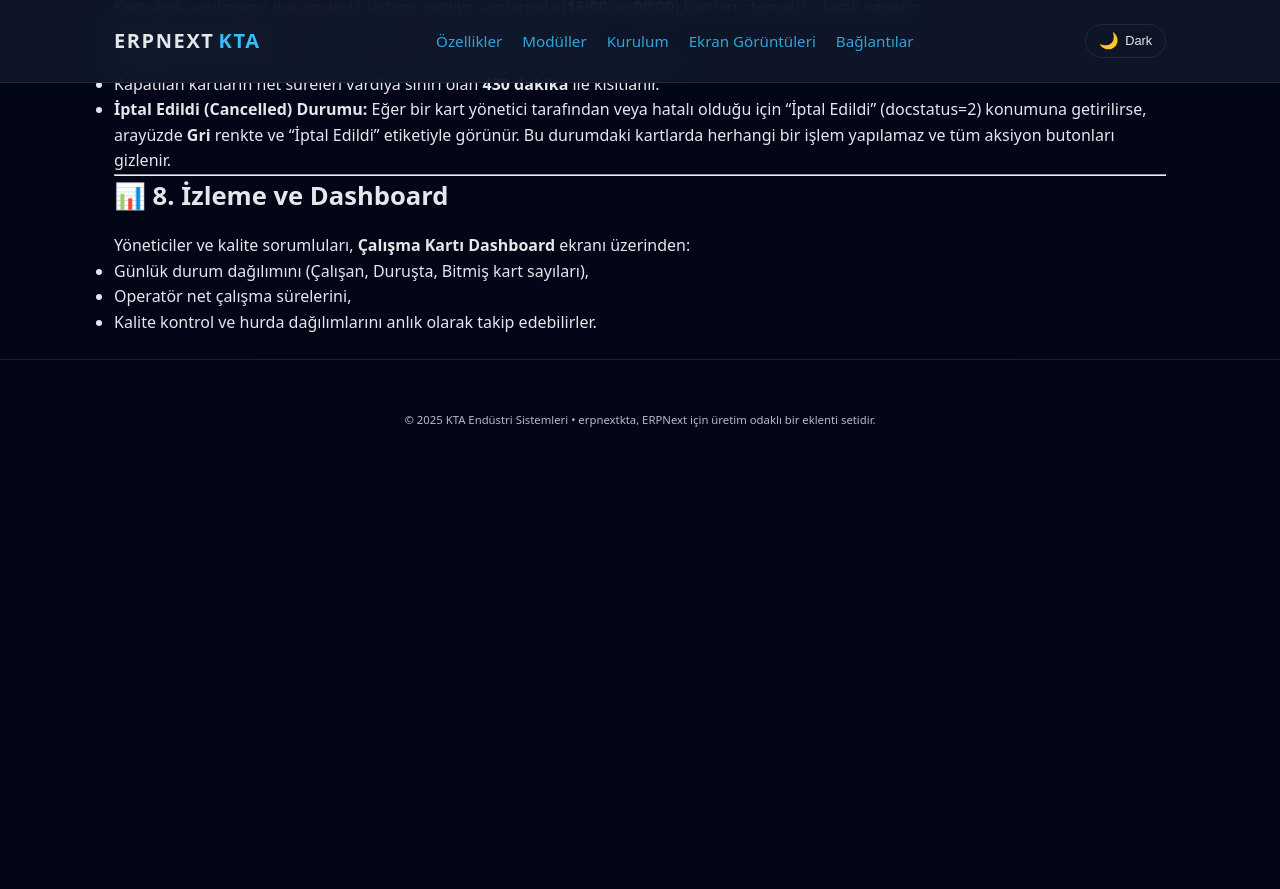
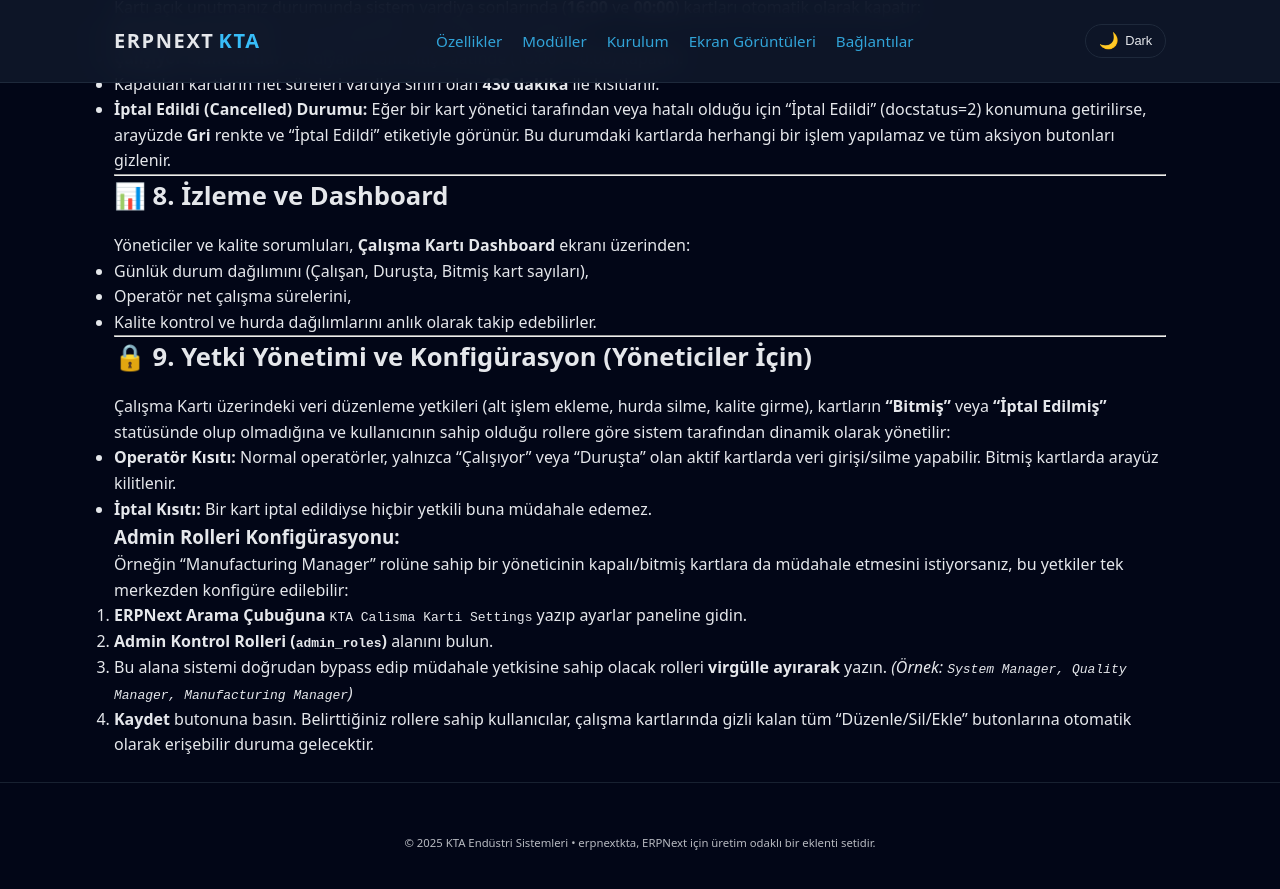
Before and after one commit to KTA-Endustri-Sistemleri/erpnextkta, a Jekyll site: the page built from docs/kta_calisma_karti_kilavuzu.md, in a window 1280 px wide and 900 px high, scrolled down 2470 px. Shown: the top 889 px of the window. Built offline with Jekyll 4.4.1, drawn with Linux system fonts in a browser that asks for light colours; before the commit the page ends 2948 px from its top, so only the background shows below that.

Commit message:
docs: update readme and user guide with dynamic admin roles configuration

```diff
--- a/docs/kta_calisma_karti_kilavuzu.md
+++ b/docs/kta_calisma_karti_kilavuzu.md
@@ -124,4 +124,21 @@
 - Operatör net çalışma sürelerini,
 - Kalite kontrol ve hurda dağılımlarını anlık olarak takip edebilirler.
 
+---
+
+## 🔒 9. Yetki Yönetimi ve Konfigürasyon (Yöneticiler İçin)
+
+Çalışma Kartı üzerindeki veri düzenleme yetkileri (alt işlem ekleme, hurda silme, kalite girme), kartların **"Bitmiş"** veya **"İptal Edilmiş"** statüsünde olup olmadığına ve kullanıcının sahip olduğu rollere göre sistem tarafından dinamik olarak yönetilir:
+
+- **Operatör Kısıtı:** Normal operatörler, yalnızca "Çalışıyor" veya "Duruşta" olan aktif kartlarda veri girişi/silme yapabilir. Bitmiş kartlarda arayüz kilitlenir.
+- **İptal Kısıtı:** Bir kart iptal edildiyse hiçbir yetkili buna müdahale edemez.
+
+### Admin Rolleri Konfigürasyonu:
+Örneğin "Manufacturing Manager" rolüne sahip bir yöneticinin kapalı/bitmiş kartlara da müdahale etmesini istiyorsanız, bu yetkiler tek merkezden konfigüre edilebilir:
+
+1. **ERPNext Arama Çubuğuna** `KTA Calisma Karti Settings` yazıp ayarlar paneline gidin.
+2. **Admin Kontrol Rolleri (`admin_roles`)** alanını bulun.
+3. Bu alana sistemi doğrudan bypass edip müdahale yetkisine sahip olacak rolleri **virgülle ayırarak** yazın. *(Örnek: `System Manager, Quality Manager, Manufacturing Manager`)*
+4. **Kaydet** butonuna basın. Belirttiğiniz rollere sahip kullanıcılar, çalışma kartlarında gizli kalan tüm "Düzenle/Sil/Ekle" butonlarına otomatik olarak erişebilir duruma gelecektir.
+
 </main>
```
Also changed, not shown: README.md.
